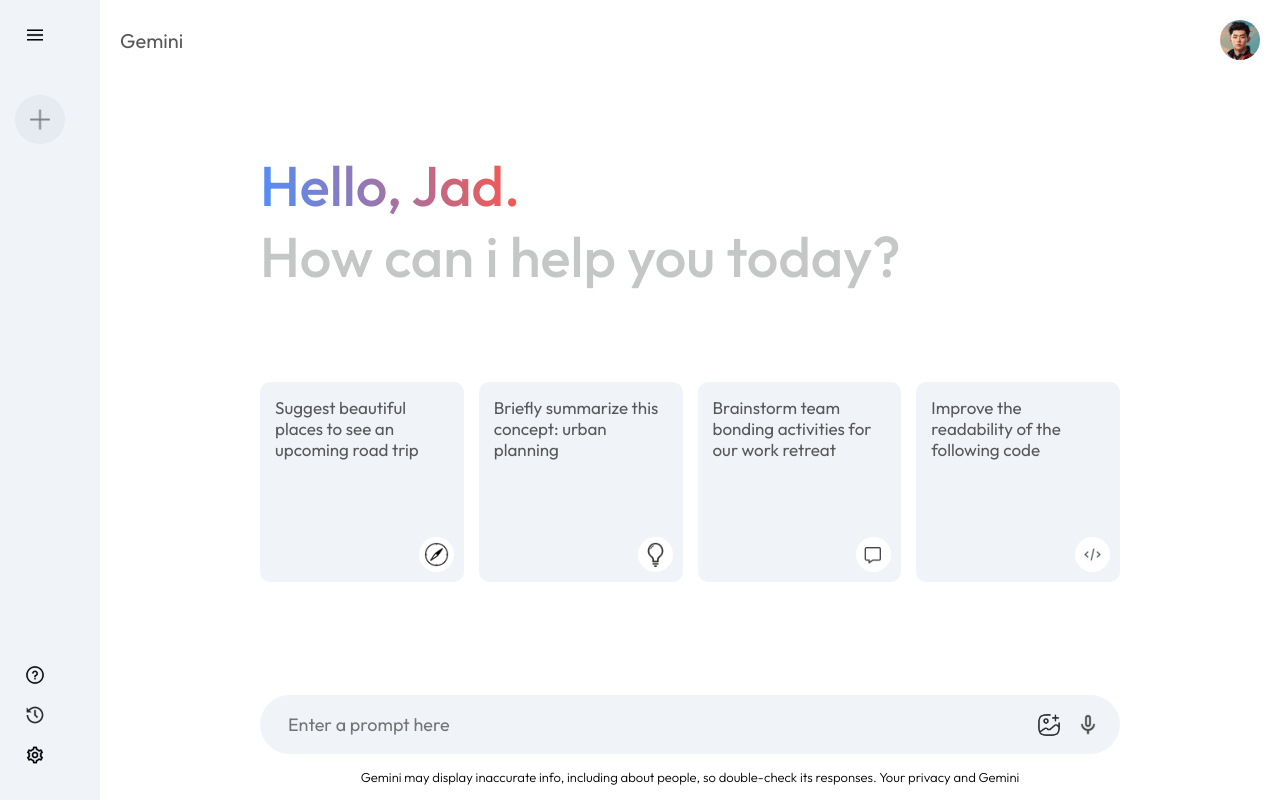
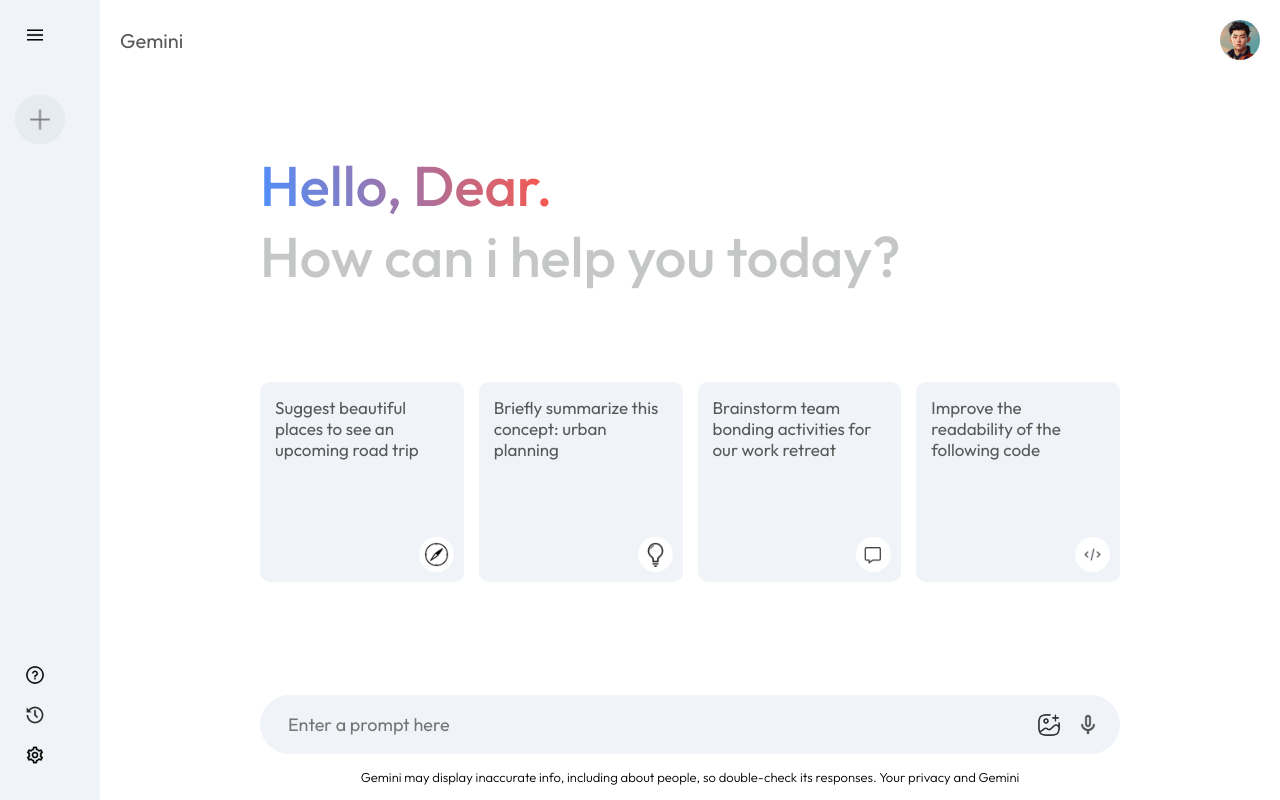
Before and after one commit to adebare-adeyemo/GeminiAi-clone, a React (Vite) app: page / in a window 1280 px wide. Built offline with nearby package versions, Linux system fonts and the light colour scheme.

Commit message:
Update Main.jsx

```diff
--- a/src/components/Main/Main.jsx
+++ b/src/components/Main/Main.jsx
@@ -10,7 +10,7 @@
     const {onSent,recentPrompt,showResult,loading,resultData,setInput,input} = useContext(Context)
   return (
     <div className='main'>
-        {/* the topmost like nav div on the main page */}
+        {/* the topmost like the nav div on the main page */}
         <div className="nav">
             <p>Gemini</p>
             {/* the user icon */}
@@ -21,13 +21,13 @@
 
          <div className='main-container'>
 
-            {/* the showResult hides the hello jad and the cards so as to allow result to be showed  */}
+            {/* the showResult hides the hello Dear and the cards so as to allow the result to be shown  */}
 
             {!showResult
             ?
             <>
                  <div className="greet">
-                <p><span>Hello, Jad.</span></p>
+                <p><span>Hello, Dear.</span></p>
                 <p>How can i help you today?</p>
             </div>
 
```
